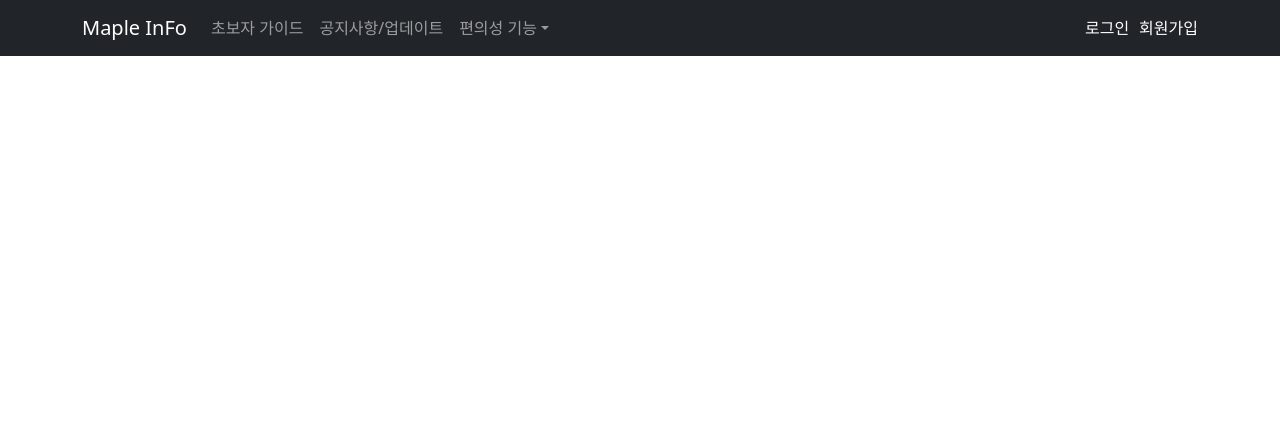
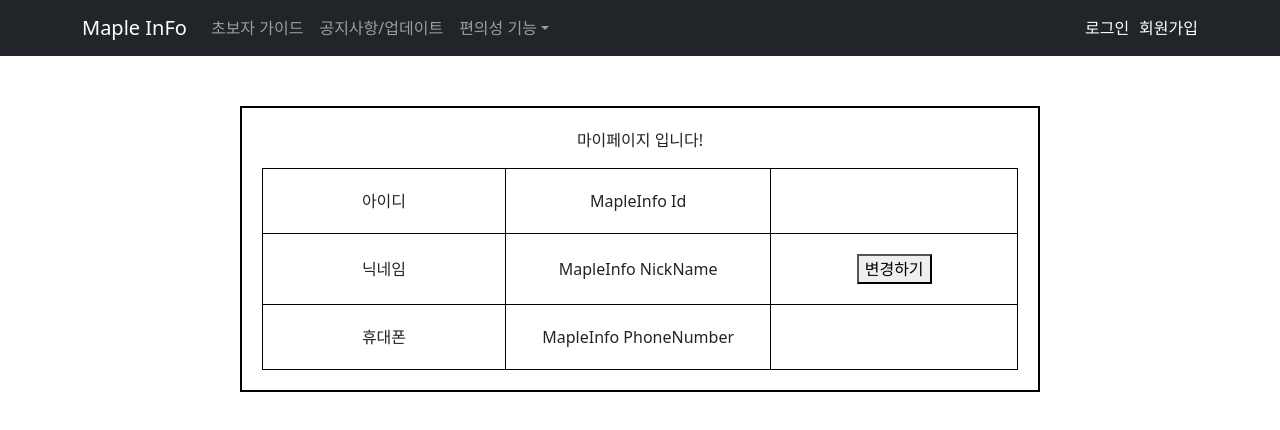
Before and after one commit to qkr10/MapleInfo, a React (Create React App) app in the folder client/: page /MyPage in a window 1280 px wide. Shown: the top 430 px of the page. Built offline with nearby package versions, Linux system fonts and the light colour scheme.

Commit message:
Add - MyPage 파일 작성

```diff
--- a/client/src/App.css
+++ b/client/src/App.css
@@ -3,6 +3,23 @@
   text-align: center;
 }
 
+.my-profile-container {
+  padding: 20px;
+  border: 2px solid black;
+  margin: 50px auto 0; /* 위쪽에 50px 여백을 주고 수평 가운데 정렬 */
+  text-align: center;
+  display: flex;
+  flex-direction: column; /* 세로로 정렬 */
+  align-items: center; /* 수평 가운데 정렬 */
+  width: 800px;
+}
+
+.my-profile-container td {
+  border: 1px solid black;
+  margin:auto;
+  width: 300px;
+  padding: 20px;
+}
 /* 로그인 창 CSS */
 
 .form-logo{
--- a/client/src/App.js
+++ b/client/src/App.js
@@ -5,6 +5,7 @@ import Header from './Component/Header';
 import SignIn from "./Component/SignIn";
 import SignUp from "./Component/SignUp";
 import MainContents from "./Component/MainContents";
+import MyPage from "./Component/MyPage";
 
 function App() {
     return (
@@ -13,6 +14,7 @@ function App() {
                 <Routes>
                     <Route path="/SignIn" element={<SignIn />} />
                     <Route path="/SignUp" element={<SignUp />} />
+                    <Route path="/MyPage" element={<MyPage />} />
                     <Route path="/MainContents" element={<MainContents />} />
                     {/* 라우트 경로 설정 추가할 수 있습니다. */}
                 </Routes>
--- /dev/null
+++ b/client/src/Component/MyPage.jsx
@@ -0,0 +1,37 @@
+import React from 'react';
+
+function MyPage(){
+
+    return(
+        <div>
+        <div className={"my-profile-container"}>
+            <div>
+                <p>마이페이지 입니다!</p>
+            </div>
+            <div>
+                <table>
+                    <tbody>
+                    <tr>
+                        <td>아이디</td>
+                        <td>MapleInfo Id</td>
+                        <td></td>
+                    </tr>
+                    <tr>
+                        <td>닉네임</td>
+                        <td>MapleInfo NickName</td>
+                        <td><button>변경하기</button></td>
+                    </tr>
+                    <tr>
+                        <td>휴대폰</td>
+                        <td>MapleInfo PhoneNumber</td>
+                        <td></td>
+                    </tr>
+                    </tbody>
+                </table>
+            </div>
+        </div>
+    </div>
+    );
+}
+
+export default MyPage;
```
Also changed, not shown: package.json (+5 -2 lines), 1 other file (tests, documents, lock files or other folders).
